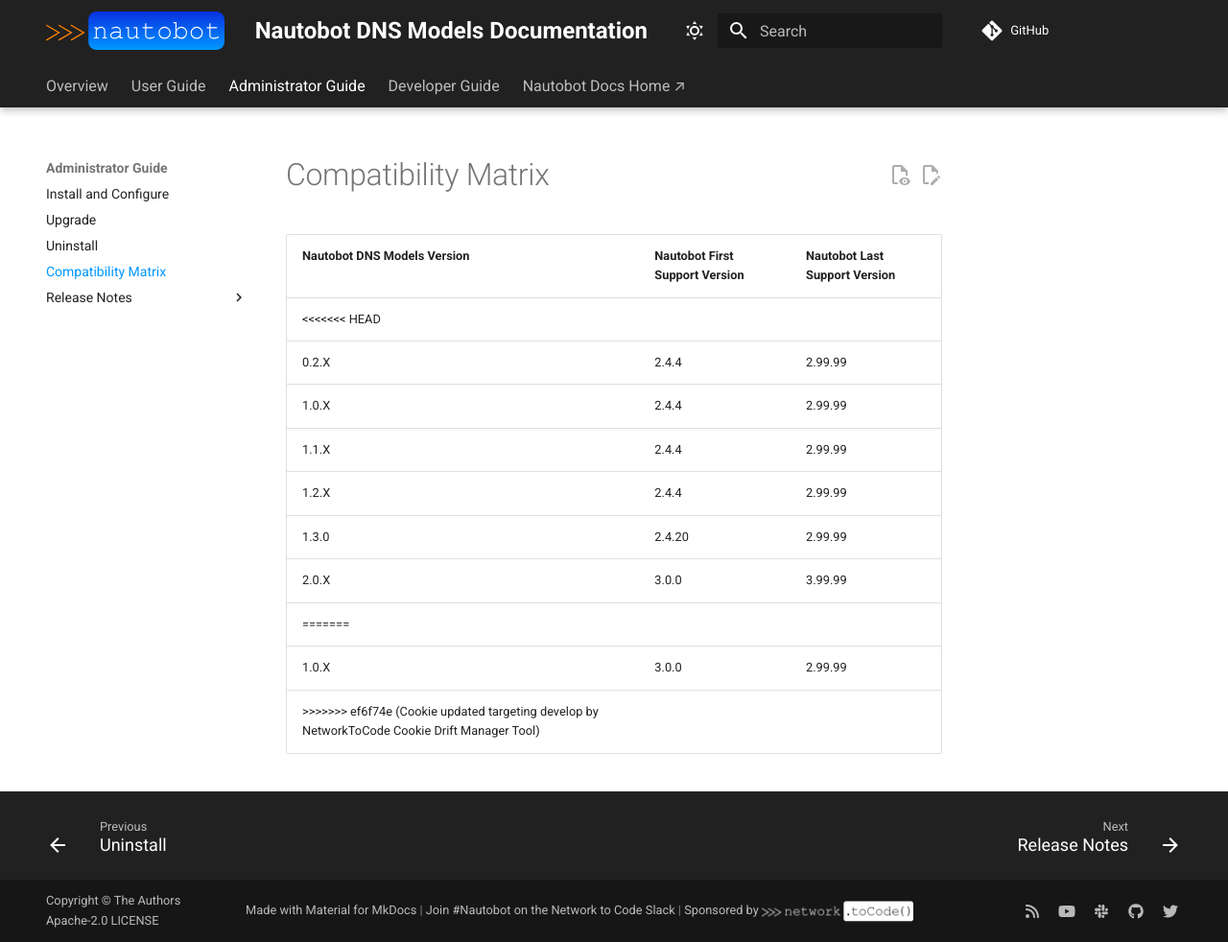
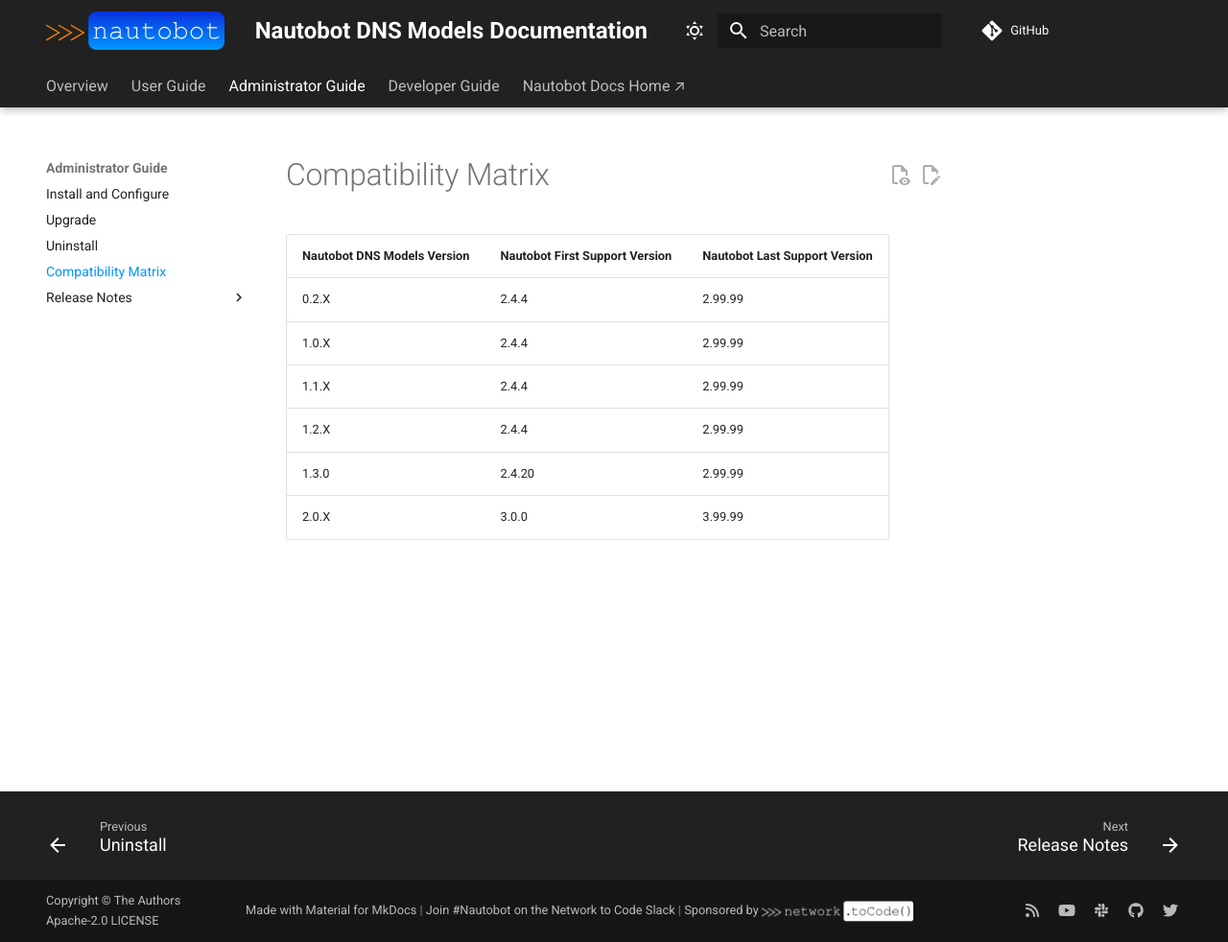
Before and after one commit to nautobot/nautobot-app-dns-models, an MkDocs documentation site: the page built from docs/admin/compatibility_matrix.md, in a window 1280 px wide and 982 px high. Shown: the whole window at 96% size. Built offline with MkDocs 1.6.1 and Material for MkDocs 9.7.7, drawn with Linux system fonts in a browser that asks for light colours; comment, search, counter and statistics services are not loaded.

Commit message:
fix merge conflicts

```diff
--- a/docs/admin/compatibility_matrix.md
+++ b/docs/admin/compatibility_matrix.md
@@ -3,13 +3,9 @@
 
 | Nautobot DNS Models Version | Nautobot First Support Version | Nautobot Last Support Version |
 | ------------- | -------------------- | ------------- |
-<<<<<<< HEAD
 | 0.2.X         | 2.4.4                | 2.99.99       |
 | 1.0.X         | 2.4.4                | 2.99.99       |
 | 1.1.X         | 2.4.4                | 2.99.99       |
 | 1.2.X         | 2.4.4                | 2.99.99       |
 | 1.3.0         | 2.4.20               | 2.99.99       |
 | 2.0.X         | 3.0.0                | 3.99.99       |
-=======
-| 1.0.X         | 3.0.0                | 2.99.99        |
->>>>>>> ef6f74e (Cookie updated targeting develop by NetworkToCode Cookie Drift Manager Tool)
```
Also changed, not shown: .cookiecutter.json, 1 other file.
